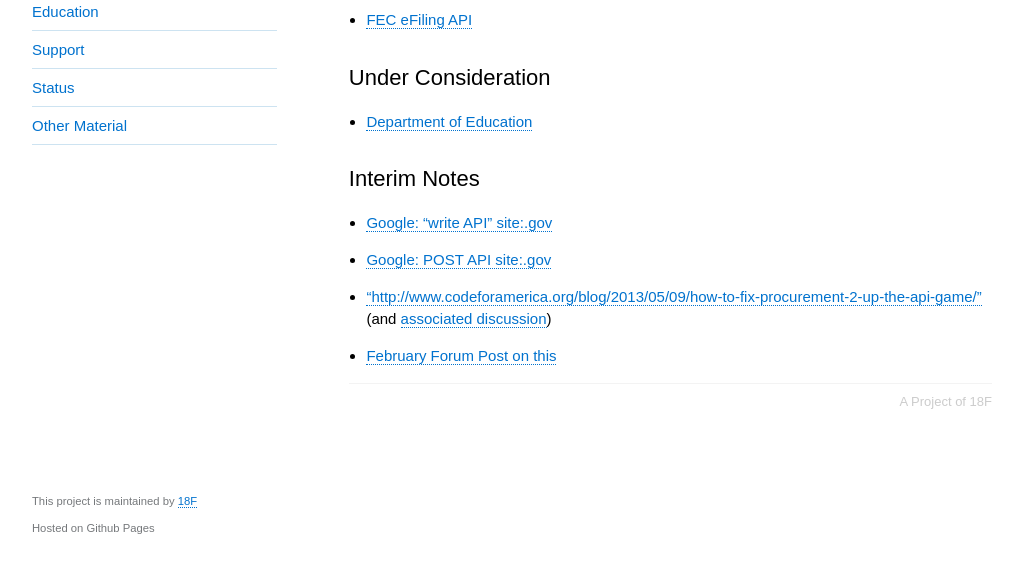
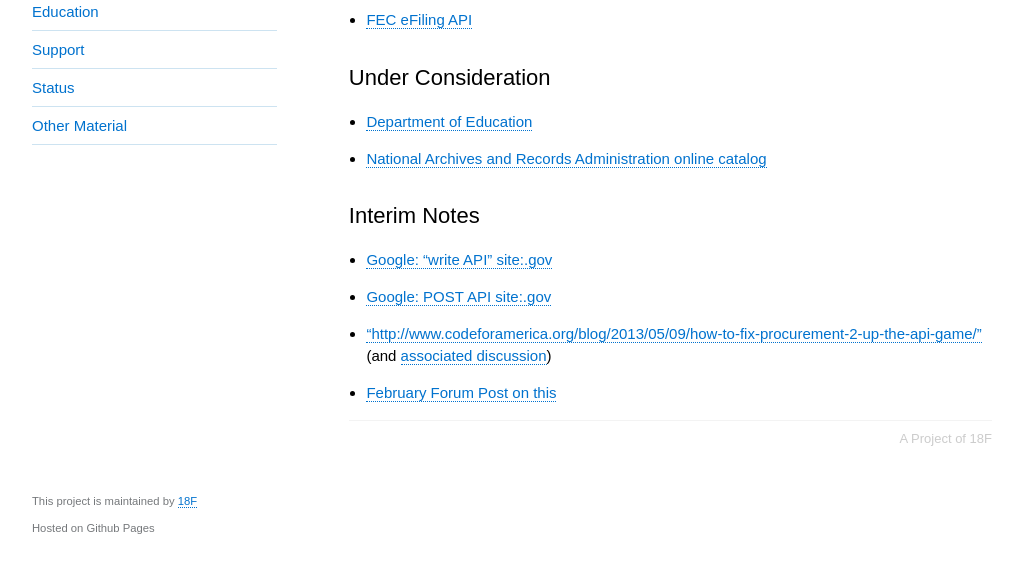
Before and after one commit to 18F/API-All-the-X, a Jekyll site: the page built from pages/write_apis-notes.md, in a window 1280 px wide and 900 px high, scrolled down 554 px, cut to the strip 332-900 px from the top of the window. Shown: the whole strip, without its empty margins (128-1151 px from the left). Built offline with Jekyll 4.4.1, drawn with Linux system fonts in a browser that asks for light colours; before the commit the page ends 1417 px from its top, so only the background shows below that.

Commit message:
+ NARA
There isn't good documentation of this publicly yet, but we are working on it. Due for first release in August (hopefully!).

```diff
--- a/pages/write_apis-notes.md
+++ b/pages/write_apis-notes.md
@@ -26,6 +26,7 @@
 
 ## Under Consideration
 * [Department of Education](https://www.ifap.ed.gov/fregisters/FR041614.html)
+* [National Archives and Records Administration online catalog](http://blogs.archives.gov/online-public-access/wp-content/uploads/2014/04/NARA-Open-Government-Plan-2014-2016-Overview-4-1-14.pdf)
 
 ## Interim Notes
 * [Google: "write API" site:.gov](https://www.google.com/search?q="write+API"+site%3A.gov)
```
